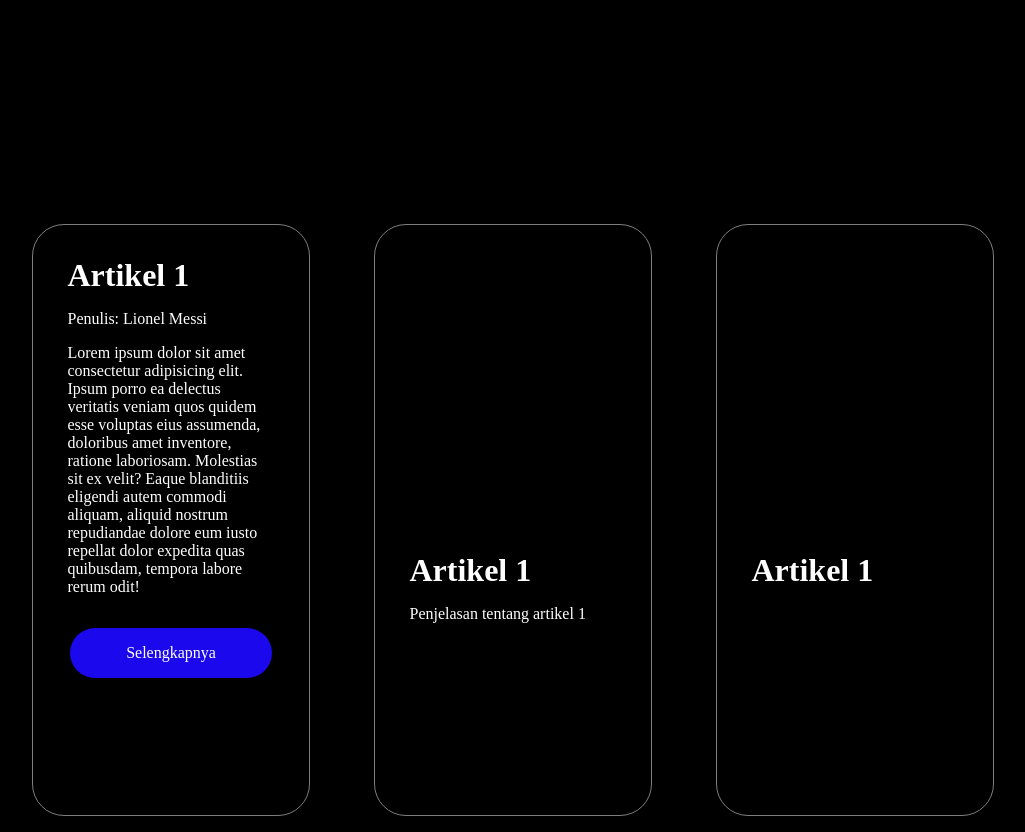
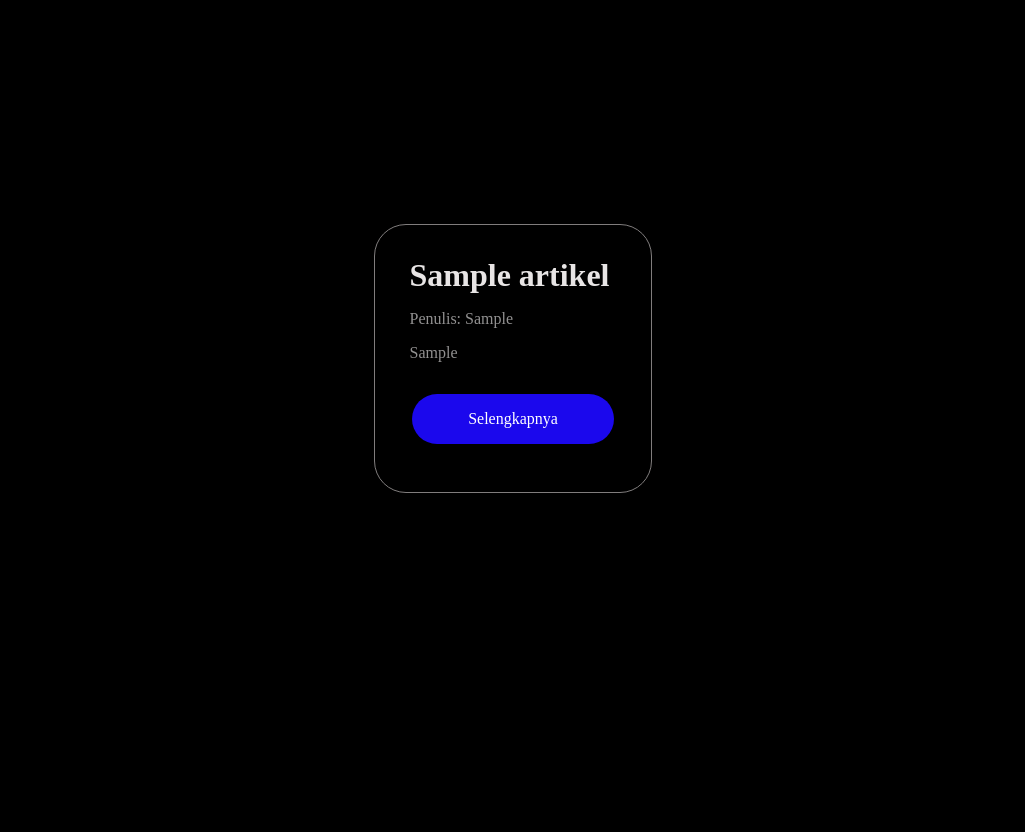
Before and after one commit to MuhammadDafaAlvin/artikel-lingkungan, a PHP site: page /artikel.php in a window 1280 px wide. Shown: the part 518-1350 px from the top of the page, without its empty margins (127-1152 px from the left). After the commit the page ends 1011 px from the top, so only its background shows below. Run offline with PHP 8.4, Linux system fonts and the light colour scheme; tables that the repository leaves empty or names only in its code hold one stand-in row (values such as "Sample post").

Commit message:
feat: add php code inside artikel

```diff
--- a/artikel.css
+++ b/artikel.css
@@ -74,6 +74,7 @@
     justify-content: center;
 
     h1 {
+      text-align: center;
       font-size: 5rem;
       margin-bottom: 0.5rem;
       color: rgb(192, 190, 190);
@@ -111,7 +112,7 @@
   color: white;
 
   .box {
-    height: 37rem;
+    height: auto;
     margin: 1rem;
     display: flex;
     flex-direction: column;
@@ -132,18 +133,20 @@
       width: 75%;
       height: auto;
       margin: 2rem 0 1rem 0;
+      color: #e8e5e5;
     }
 
     p {
       width: 75%;
       margin-bottom: 1rem;
       overflow: hidden;
+      color: #929191;
     }
 
     a[info="selengkapnya"] {
       text-decoration: none;
       padding: 1rem 3.5rem;
-      margin-top: 1rem;
+      margin: 1rem 0 3rem 0;
       background-color: rgb(27, 8, 237);
       color: white;
       border-radius: 3rem;
@@ -154,4 +157,10 @@
 
 main .container-artikel .box:hover {
   border: 1px solid aliceblue;
+  scale: 1.1;
+  transform: translateY(-1rem);
+
+  a[info="selengkapnya"] {
+    transform: translateY(0.5rem);
+  }
 }
--- a/artikel.php
+++ b/artikel.php
@@ -1,3 +1,16 @@
+<?php
+$host = "localhost";
+$username = "root";
+$password = "";
+$database = "ArtikelLingkungan";
+
+$conn = new mysqli($host, $username, $password, $database);
+
+if ($conn->connect_error) {
+  die("Koneksi gagal: " . $conn->connect_error);
+}
+?>
+
 <!DOCTYPE html>
 <html lang="en">
 
@@ -29,32 +42,28 @@
         <a info="telusuri" href="#container-artikel">Selengkapnya</a>
       </div>
       <div id="container-artikel" class="container-artikel">
-        <div class="box">
-          <h2>Artikel 1</h2>
-          <p>Penulis: Lionel Messi</p>
-          <p>
-            Lorem ipsum dolor sit amet consectetur adipisicing elit. Ipsum
-            porro ea delectus veritatis veniam quos quidem esse voluptas eius
-            assumenda, doloribus amet inventore, ratione laboriosam. Molestias
-            sit ex velit? Eaque blanditiis eligendi autem commodi aliquam,
-            aliquid nostrum repudiandae dolore eum iusto repellat dolor
-            expedita quas quibusdam, tempora labore rerum odit!
-          </p>
-          <a info="selengkapnya" href="#">Selengkapnya</a>
-        </div>
-        <div class="box">
-          <img src="img/flood.png" alt="artikel1" />
-          <h2>Artikel 1</h2>
-          <p>Penjelasan tentang artikel 1</p>
-        </div>
-        <div class="box">
-          <img src="img/prohibition.png" alt="artikel1" />
-          <h2>Artikel 1</h2>
-          <p></p>
-        </div>
+
+        <?php
+        $sql = "SELECT judul, penulis, deskripsi_sampul, isi_deskripsi FROM Artikel";
+        $result = $conn->query($sql);
+        if ($result->num_rows > 0) {
+          while ($row = $result->fetch_assoc()) { ?>
+            <div class="box">
+              <h2><?= $row['judul']; ?></h2>
+              <p>Penulis: <?= $row['penulis']; ?></p>
+              <p><?= $row['deskripsi_sampul']; ?>
+              </p>
+              <a info="selengkapnya" href="#">Selengkapnya</a>
+            </div>
+        <?php }
+        } else {
+          echo '<p>Tidak ada artikel yang tersedia.</p>';
+        } ?>
       </div>
     </main>
   </header>
+
+  <?php $conn->close(); ?>
 </body>
 
 </html>
--- a/index.php
+++ b/index.php
@@ -33,7 +33,7 @@
             <p class="hero-header">Special Place for <span class="text-gray">&#8594</span> Special Moments</>
             <p class="paragraf-primary">Alam adalah lukisan terindah yang diciptakan oleh Sang Maha Pencipta. Setiap goresan warna di langit, setiap hembusan angin, adalah adalah bentuk cinta-Nya, seolah mengingatkan kita untuk mencintai dan menjaga keindahan bumi ini &#127795.</p>
             <div class="link">
-                <a href="#manfaat" class="artikel">Artikel</a>
+                <a href="artikel.php" class="artikel">Artikel</a>
                 <a href="#team" class="team">Team</a>
             </div>
         </section>
```
